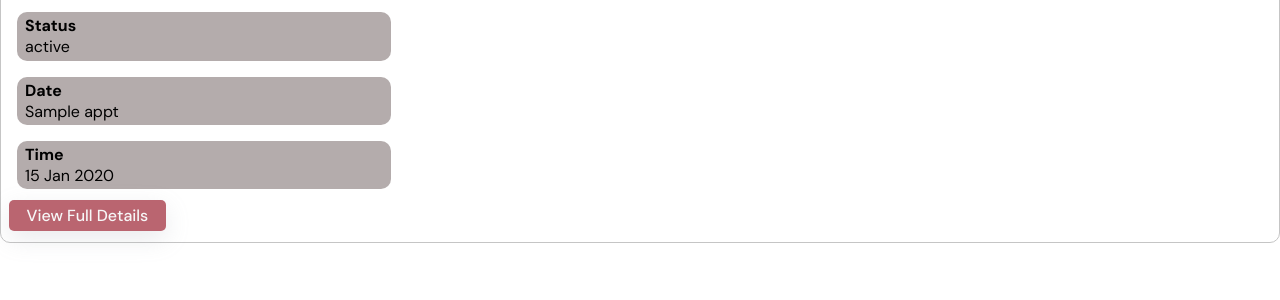
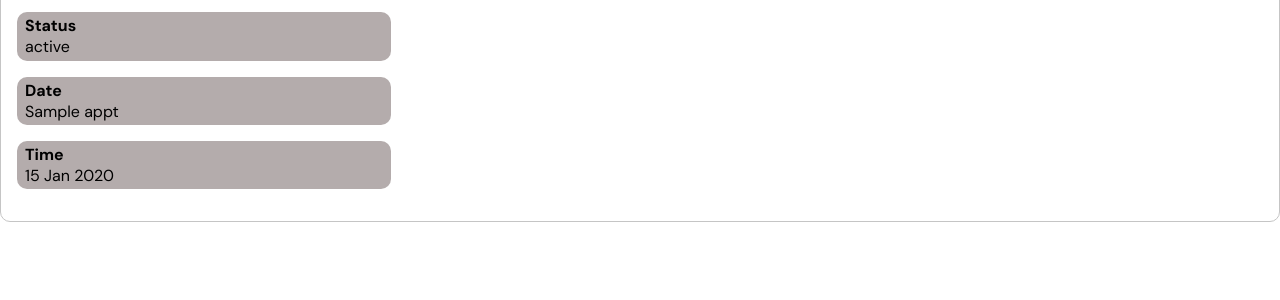
Before and after one commit to Blanco237/datatellers, a Node server app: template server/templates/email.handlebars in a window 1280 px wide. Shown: the part 224-524 px from the top of the page. Run offline with Node 20, Linux system fonts and the light colour scheme; the template is opened without the code that fills it: most values are stand-ins (such as "Sample title", 1, 10 or a date in 2020); some libraries are stand-ins or nearby versions.

Commit message:
Removed View Details Link

```diff
--- a/server/extra/sendMail.js
+++ b/server/extra/sendMail.js
@@ -41,7 +41,6 @@ const sendMail = (data, email) => {
             status: data.status,
             appt: data.appt,
             time: data.time,
-            link: `https://datatellers.vercel.app/edit/${data.code}`
         }
     }
 
--- a/server/templates/email.handlebars
+++ b/server/templates/email.handlebars
@@ -100,6 +100,5 @@
         <p>{{time}}</p>
       </div>
     </section>
-    <a href={{link}}> View Full Details </a>
   </body>
 </html>
```
